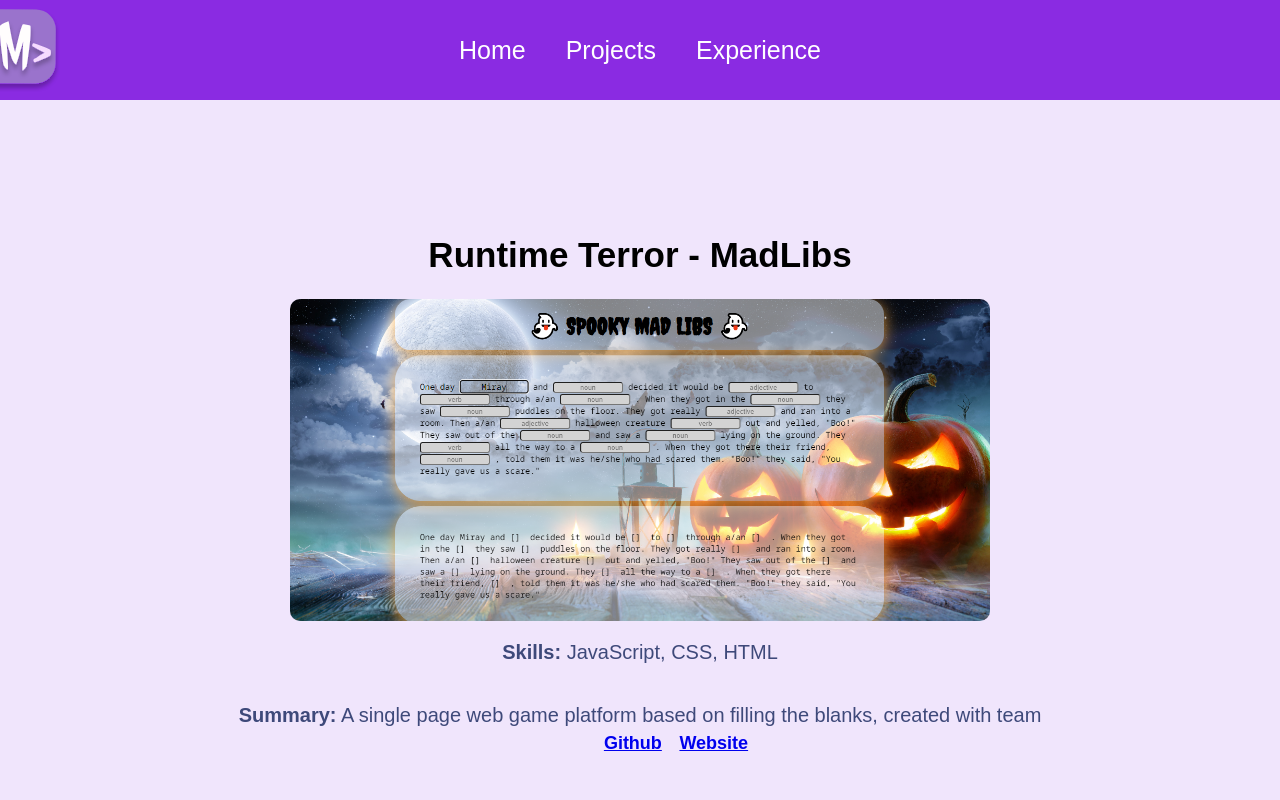
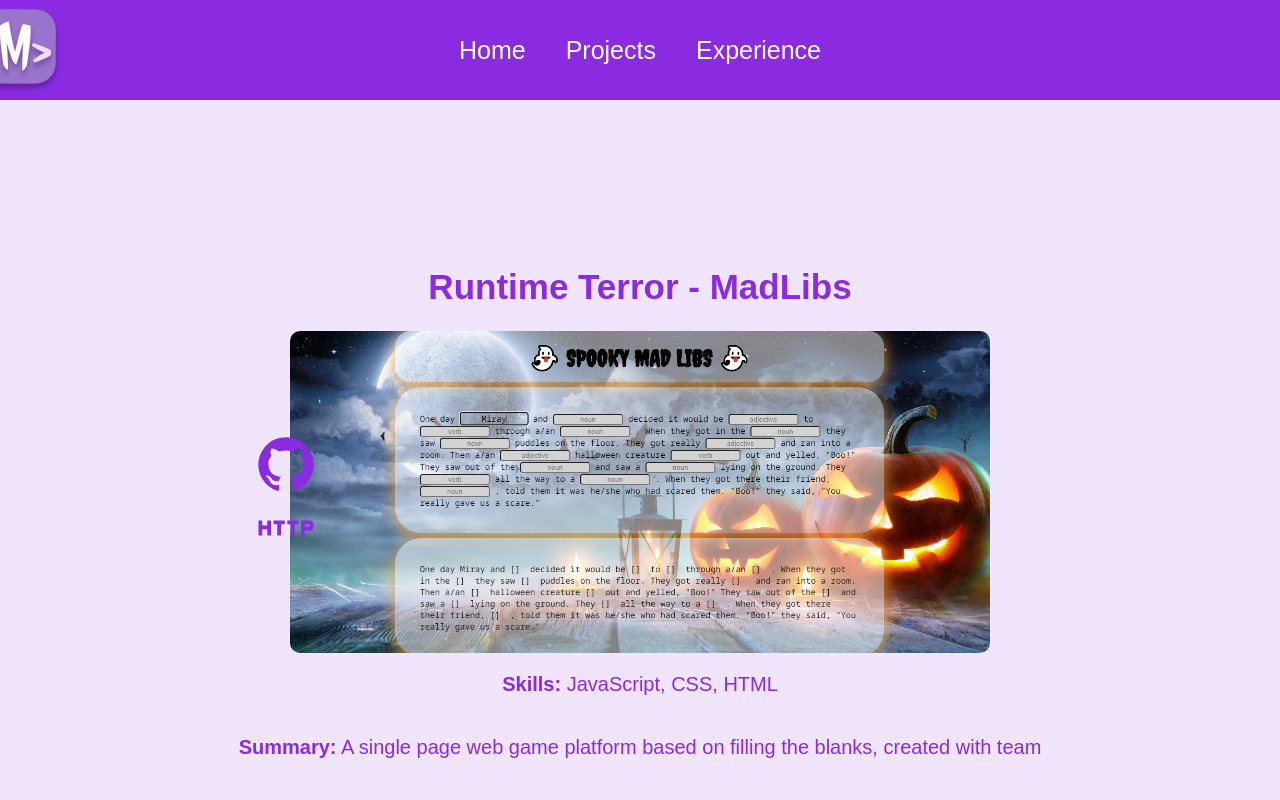
Before and after one commit to chiturca/portfolio, a React (Create React App) app: page /projects/1 in a window 1280 px wide. Shown: the top 800 px of the page. Built offline with nearby package versions, Linux system fonts and the light colour scheme.

Commit message:
Style: add projectdisplay links

```diff
--- a/src/containers/Home/index.scss
+++ b/src/containers/Home/index.scss
@@ -2,7 +2,7 @@
     width: 100%;
     align-items: center;
     font-family: "Arial", sans-serif;
-    color: #3e497a;
+    color: #8a2be2;
     padding-bottom: 5em;
   }
 
--- a/src/containers/ProjectDisplay/index.jsx
+++ b/src/containers/ProjectDisplay/index.jsx
@@ -1,6 +1,8 @@
 import React from 'react';
 import { useParams } from 'react-router-dom';
 import { ProjectList } from '../../helpers/ProjectList';
+import GitHubIcon from '@mui/icons-material/GitHub';
+import HttpIcon from '@mui/icons-material/Http';
 import './index.scss';
 
 function ProjectDisplay() {
@@ -10,24 +12,20 @@ function ProjectDisplay() {
     <div className="project">
       <h1>{project.name}</h1>
       <img src={project.image} alt={project.name} />
+      <div className="link">
+        <a href={project.github} target="_blank" rel="noreferrer">
+          <GitHubIcon />
+        </a>
+        <a href={project.website} target="_blank" rel="noreferrer">
+          <HttpIcon />
+        </a>
+      </div>
       <p>
         <b>Skills:</b> {project.skills}{' '}
       </p>
       <p>
         <b>Summary:</b> {project.summary}{' '}
       </p>
-      <p>
-        <button>
-          <a href={project.github} target="_blank" rel="noreferrer">
-            Github
-          </a>
-        </button>{' '}
-        <button>
-          <a href={project.website} target="_blank" rel="noreferrer">
-            Website
-          </a>
-        </button>{' '}
-      </p>
     </div>
   );
 }
--- a/src/containers/ProjectDisplay/index.scss
+++ b/src/containers/ProjectDisplay/index.scss
@@ -12,6 +12,7 @@
   .project h1 {
     margin-top: 50px;
     font-size: 35px;
+    color: #8a2be2;
   }
   .project img {
     width: 700px;
@@ -20,10 +21,17 @@
 
   .project p {
     font-size: 20px;
-    color: #3e497a;
+    color: #8a2be2;
+  }
+
+  .link {
+    position: absolute;
+    left: 16em;
+    display: flex;
+    flex-direction: column;
   }
 
   .project svg {
     font-size: 60px;
-    color: #3e497a;
+    color: #8a2be2;
   }
```
